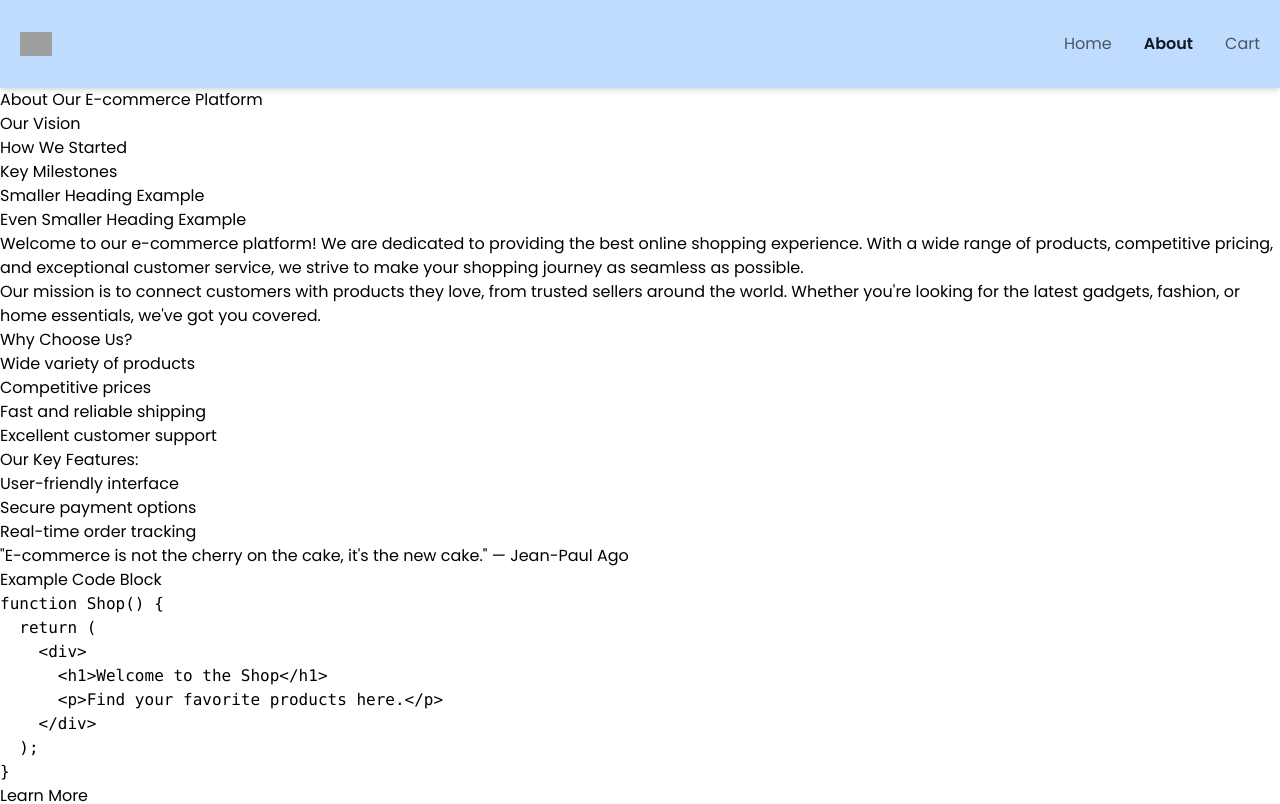
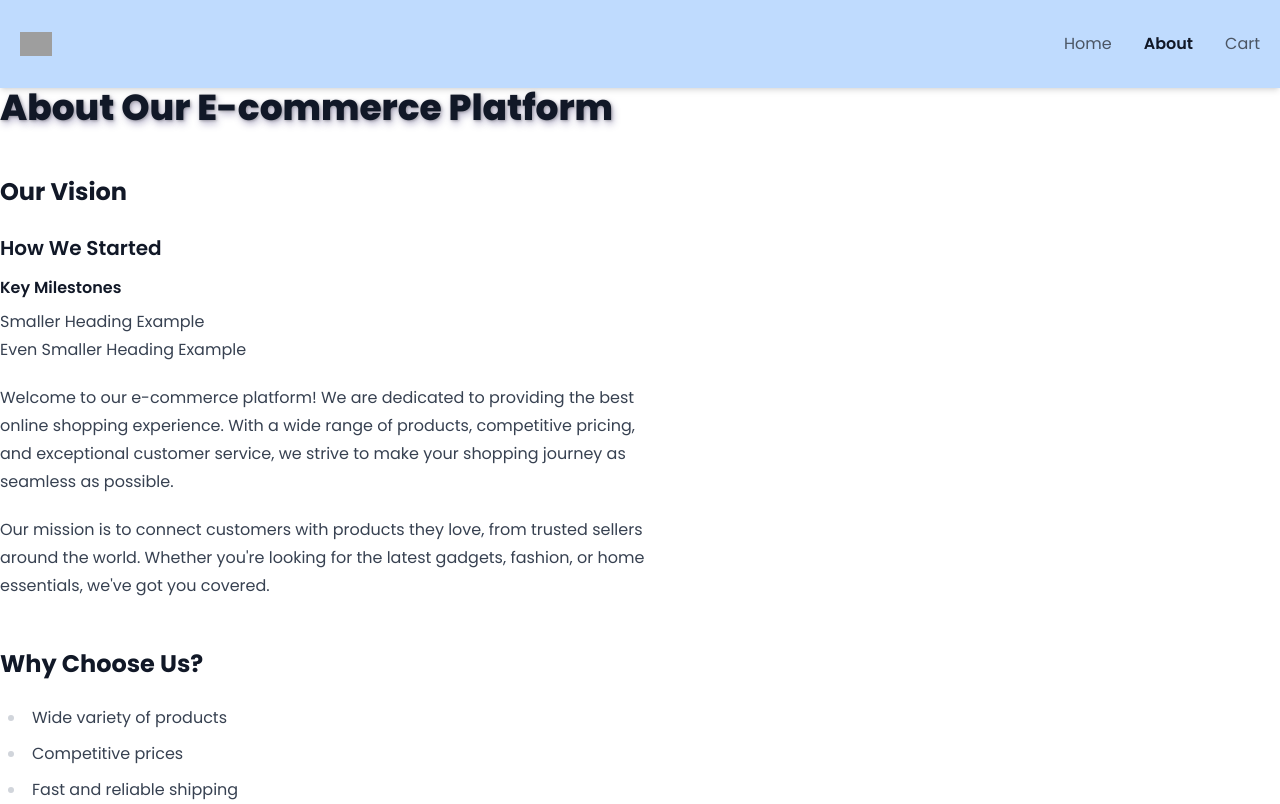
Before and after one commit to Maksym82/tailwind-and-css-modules, a React (Vite) app: page /about in a window 1280 px wide. Shown: the top 804 px of the page. Built offline with nearby package versions, Linux system fonts and the light colour scheme; grey boxes are pictures that could not be loaded.

Commit message:
Add styles

```diff
--- a/package.json
+++ b/package.json
@@ -13,10 +13,12 @@
     "@tailwindcss/vite": "^4.1.11",
     "react": "^18.3.1",
     "react-dom": "^18.3.1",
-    "react-router-dom": "^7.0.2"
+    "react-router-dom": "^7.0.2",
+    "tailwindcss-textshadow": "^2.1.3"
   },
   "devDependencies": {
     "@eslint/js": "^9.13.0",
+    "@tailwindcss/typography": "^0.5.16",
     "@types/react": "^18.3.11",
     "@types/react-dom": "^18.3.1",
     "@vitejs/plugin-react": "^4.3.3",
--- a/src/pages/About.jsx
+++ b/src/pages/About.jsx
@@ -1,8 +1,8 @@
 function About() {
   return (
-    <div>
+    <div className="prose">
       {/* Заголовки */}
-      <h1>About Our E-commerce Platform</h1>
+      <h1 className="text-shadow-xl">About Our E-commerce Platform</h1>
       <h2>Our Vision</h2>
       <h3>How We Started</h3>
       <h4>Key Milestones</h4>
--- a/src/pages/Cart.jsx
+++ b/src/pages/Cart.jsx
@@ -1,4 +1,3 @@
-import React from "react";
 
 function Cart() {
   const handleSubmit = (e) => {
@@ -32,8 +31,8 @@ function Cart() {
 
         {/* Поле Name */}
         <div>
-          <input id="name" type="text" placeholder="Enter your full name" required />
-          <label htmlFor="name">Name</label>
+          <input className="peer" id="name" type="text" placeholder="Enter your full name" required />
+          <label className="peer-hover:text-blue-600" htmlFor="name">Name</label>
         </div>
 
         {/* Поле Email */}
--- a/src/pages/Home.jsx
+++ b/src/pages/Home.jsx
@@ -13,7 +13,7 @@ function Home() {
         {categories.map((category) => (
           <li key={category.id}>
             <Link className="relative flex flex-col items-center justify-center group" to={`/category/${category.name}`}>
-              <span className="absolute z-10 text-xl font-semibold text-white transition-all group-hover:text-red-600 group-hover:text-2xl">{category.name}</span>
+              <span className="absolute z-10 text-xl font-semibold text-white transition-all group-hover:text-pink-950 group-hover:text-2xl animate-wiggle">{category.name}</span>
               <img className="rounded-md" src={category.img} alt={category.name} />
               <div className="absolute inset-0 rounded-md bg-gray-950 opacity-40 bg-custom-gradient"></div>
             </Link>
--- a/tailwind.config.js
+++ b/tailwind.config.js
@@ -1,7 +1,7 @@
 /** @type {import('tailwindcss').Config} */
 
-// import typography from "@tailwindcss/typography";
-// import textShadow from "tailwindcss-textshadow";
+import typography from "@tailwindcss/typography";
+import textShadow from "tailwindcss-textshadow";
 
 export default {
   content: ["./index.html", "./src/**/*.{js,ts,jsx,tsx}"],
@@ -18,16 +18,16 @@ export default {
       fontFamily: {
         poppins: "poppins, sans-serif",
       },
-      // keyframes: {
-      //   wiggle: {
-      //     "0%, 100%": { transform: "rotate(-3deg)" },
-      //     "50%": { transform: "rotate(3deg)" },
-      //   },
-      // },
-      // animation: {
-      //   wiggle: "wiggle 1s ease-in-out infinite",
-      // },
+      keyframes: {
+        wiggle: {
+          "0%, 100%": { transform: "rotate(-3deg)" },
+          "50%": { transform: "rotate(3deg)" },
+        },
+      },
+      animation: {
+        wiggle: "wiggle 1s ease-in-out infinite",
+      },
     },
   },
-  // plugins: [typography, textShadow],
+  plugins: [typography, textShadow],
 };
```
Also changed, not shown: 1 other file (tests, documents, lock files or other folders).
